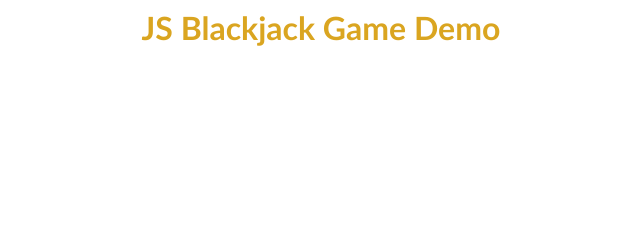
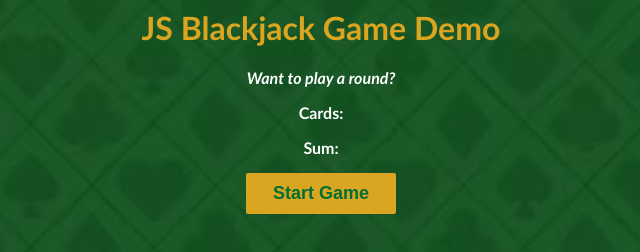
Before and after one commit to Verisimilitudesque/JavaScript-Blackjack-Game, a plain HTML site: page index.html in a window 1280 px wide. Shown: the whole page, without its empty margins (319-959 px from the left). Drawn offline with Linux system fonts and the light colour scheme.

Commit message:
Added css styling, tweaked javascript code, added imagery

```diff
--- a/index.css
+++ b/index.css
@@ -15,3 +15,15 @@ h1 {
 #message-el {
     font-style: italic;
 }
+
+button {
+    background: goldenrod;
+    width: 150px;
+    color: #016f32;
+    padding: 10px;
+    font-weight: bold;
+    border: none;
+    font-size: large;
+    text-transform: capitalize;
+    border-radius: 2px;
+}
--- a/index.html
+++ b/index.html
@@ -4,6 +4,10 @@
     </head>
     <body>
         <h1>JS Blackjack Game Demo</h1>
+        <p id="message-el">Want to play a round?</p>
+        <p>Cards:</p>
+        <p>Sum:</p>
+        <button onclick="startGame()">Start Game</button>
         <script src="index.js"></script>
     </body>
 </html>
--- a/index.js
+++ b/index.js
@@ -8,17 +8,20 @@ let isAlive  = true
 
 let message = ""
 
+let messageEL = document.getElementById("message-el")
+console.log(messageEL)
+
+function startGame() {
     if (sum <= 20) {
-    message = "Do you want to draw a new card? 🙂"
+        message = "Do you want to draw a new card?"
     } else if (sum === 21) {
-    message = "Woohoo! You have a blackjack! 🥳"
+        message = "You have a blackjack!"
         hasBlackJack = true
     } else {
-    message = "You're out of the game. 😭"
+        message = "You're out of the game."
         isAlive = false
     }
 
+    messageEL.textContent = message
 
-// Cash out yer cashhhh
-
-console.log(message)
+}
```
Also changed, not shown: images/table.png (added). Lines whose indentation alone changed are shown as unchanged.
